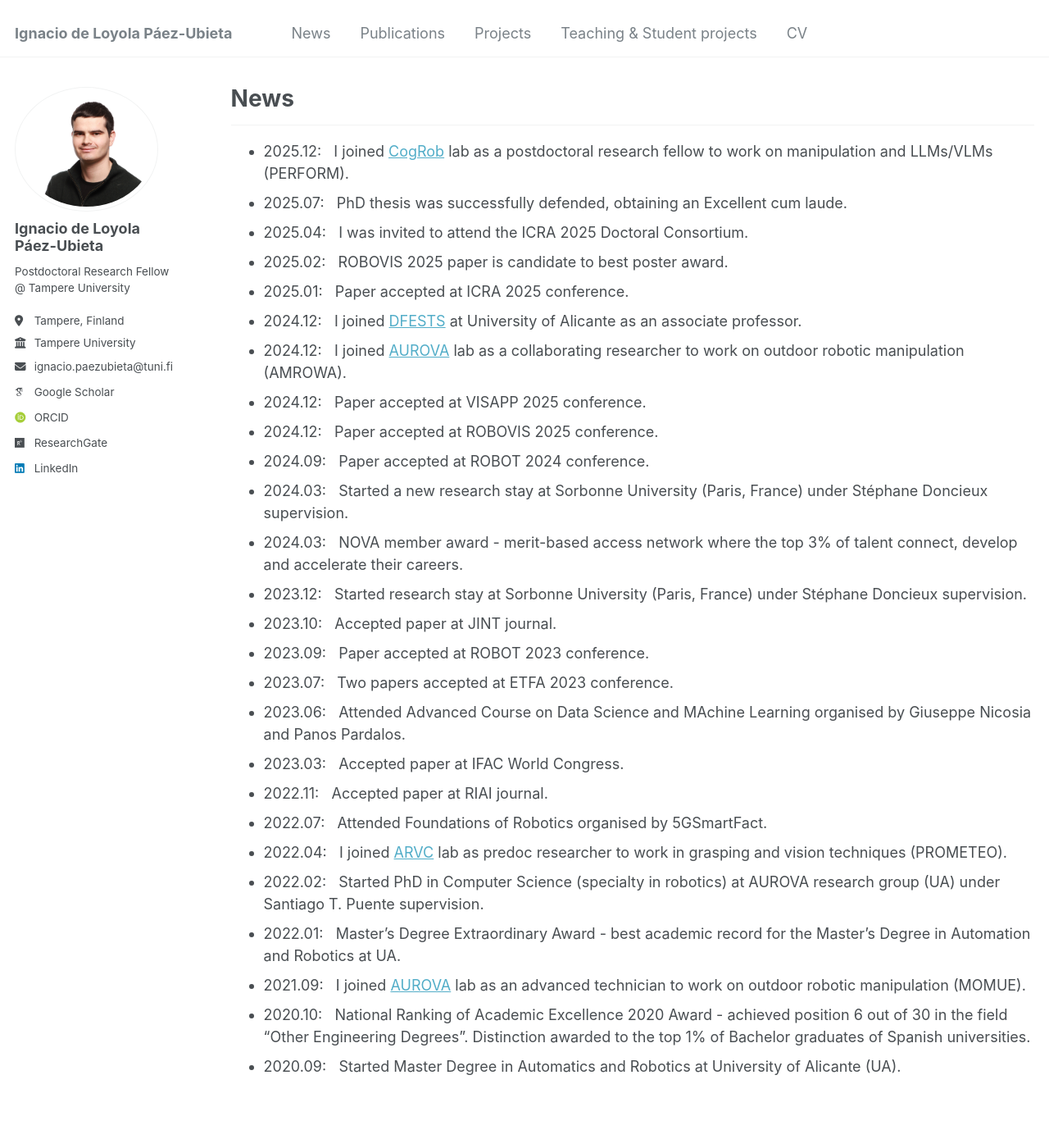
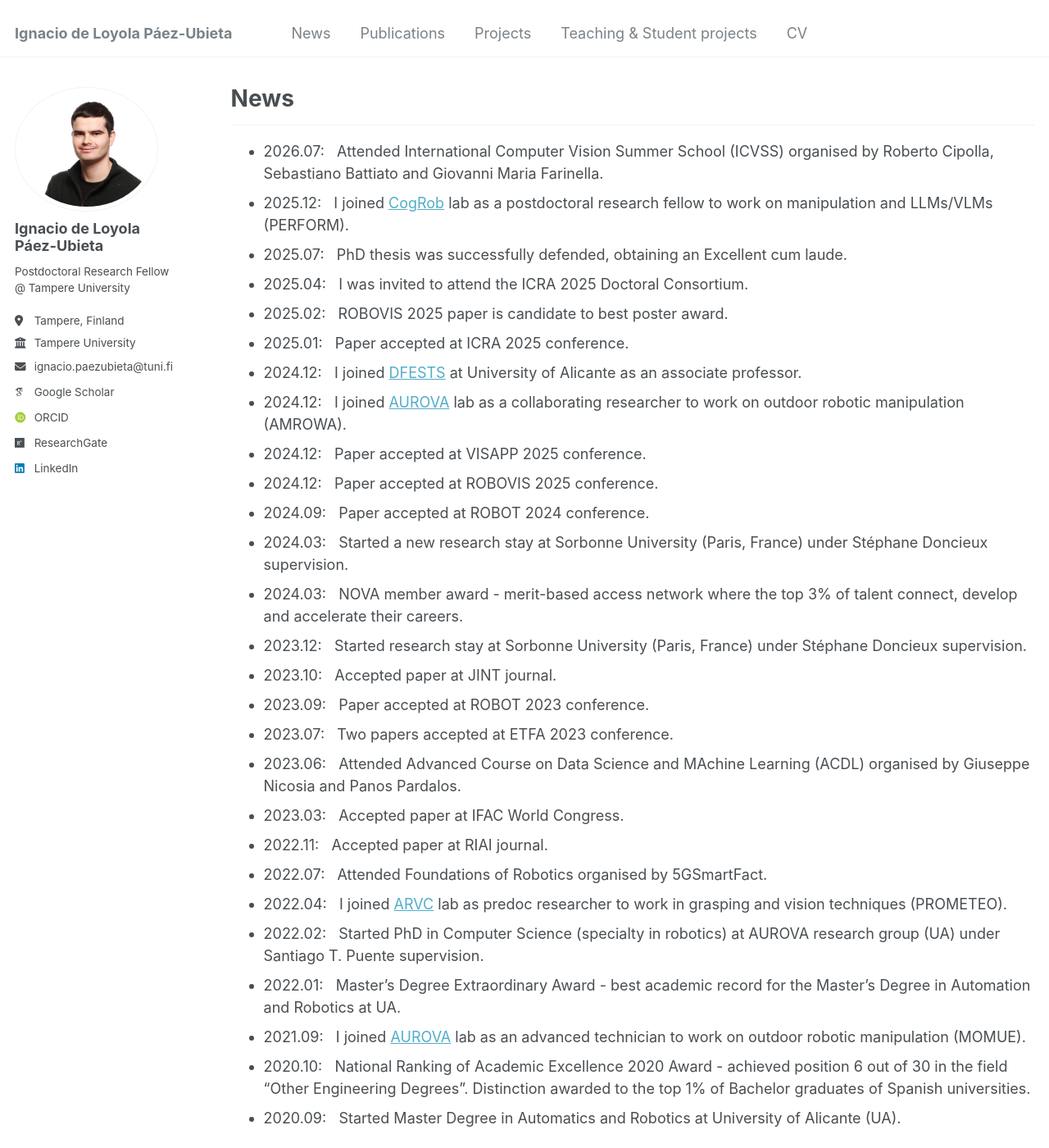
Before and after one commit to ignpaub/ignpaub.github.io, a Jekyll site: the page built from _pages/news.md, in a window 1280 px wide and 1400 px high. Shown: the whole window at 82% size. Built offline with Jekyll 4.4.1, drawn with Linux system fonts in a browser that asks for light colours; some web fonts are replaced.

Commit message:
Update news.md

```diff
--- a/_pages/news.md
+++ b/_pages/news.md
@@ -5,6 +5,7 @@ permalink: /news/
 author_profile: true
 ---
 ---
+- 2026.07: &nbsp; Attended International Computer Vision Summer School (ICVSS) organised by Roberto Cipolla, Sebastiano Battiato and Giovanni Maria Farinella.
 - 2025.12: &nbsp; I joined [CogRob](https://research.tuni.fi/cogrob/) lab as a postdoctoral research fellow to work on manipulation and LLMs/VLMs (PERFORM).
 - 2025.07: &nbsp; PhD thesis was successfully defended, obtaining an Excellent cum laude.
 - 2025.04: &nbsp; I was invited to attend the ICRA 2025 Doctoral Consortium.
@@ -21,7 +22,7 @@ author_profile: true
 - 2023.10: &nbsp; Accepted paper at JINT journal.
 - 2023.09: &nbsp; Paper accepted at ROBOT 2023 conference.
 - 2023.07: &nbsp; Two papers accepted at ETFA 2023 conference.
-- 2023.06: &nbsp; Attended Advanced Course on Data Science and MAchine Learning organised by Giuseppe Nicosia and Panos Pardalos.
+- 2023.06: &nbsp; Attended Advanced Course on Data Science and MAchine Learning (ACDL) organised by Giuseppe Nicosia and Panos Pardalos.
 - 2023.03: &nbsp; Accepted paper at IFAC World Congress.
 - 2022.11: &nbsp; Accepted paper at RIAI journal.
 - 2022.07: &nbsp; Attended Foundations of Robotics organised by 5GSmartFact.
```
